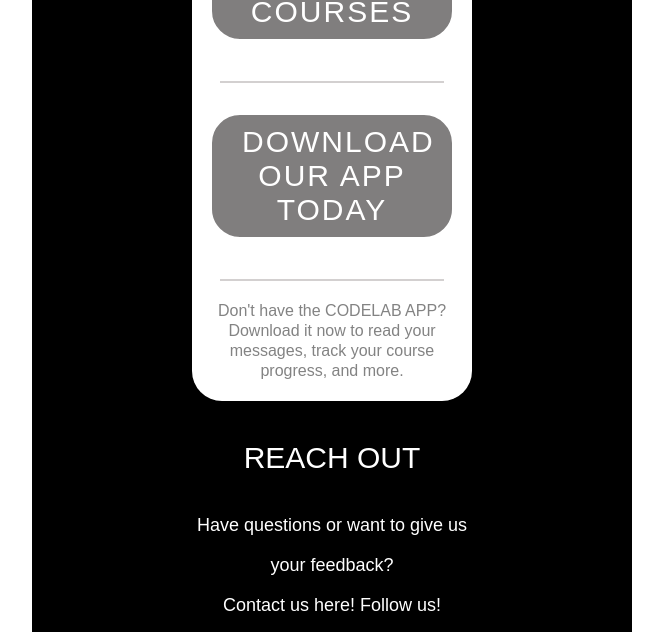
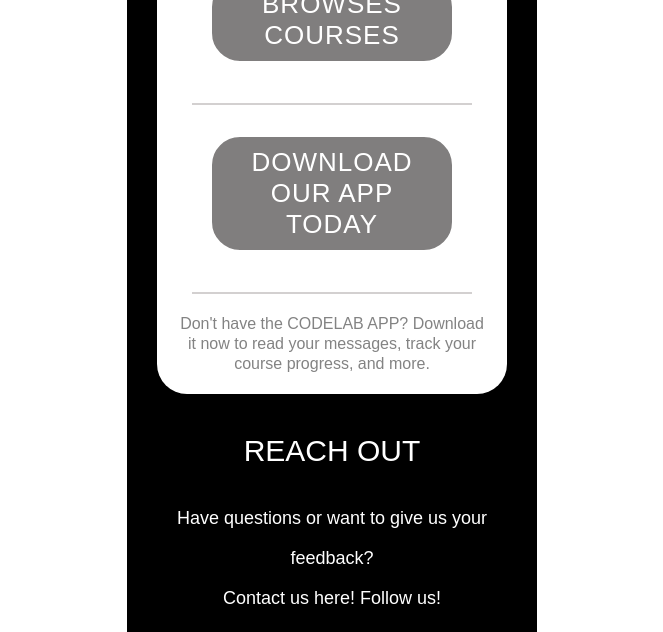
Before and after one commit to kjh311/scholly-test, a plain HTML site: page table.html in a window 1280 px wide. Shown: the part 1310-1942 px from the top of the page, without its empty margins (308-971 px from the left). Drawn offline with Linux system fonts and the light colour scheme.

Commit message:
responsive

```diff
--- a/table.html
+++ b/table.html
@@ -5,16 +5,20 @@
     <meta http-equiv="Content-Type" content="text/html; charset=UTF-8">
 
 </head>
-    <body style="margin: 0; padding: 0; border: 0; font-family: 'Ubuntu', sans-serif; color: #fff; font-size: 16px; min-height: 1000px; text-align: center;">
+    <body >
+
+      <div style="margin: 0; padding: 0; border: 0; font-family: 'Ubuntu', sans-serif; color: #fff; font-size: 16px; min-height: 1000px; text-align: center;">
+
+
 
       <table  style=" margin: 0; padding: 0; margin-left: auto; margin-right: auto; left: 0; right: 0;    height: auto;">
         <tr>
           <td>
-            <table style="background-color: black; margin-left: auto; margin-right: auto; left: 0; right: 0; width: 600px;  top: 0;"   cellspacing="0" cellpadding="0"  border="0">
+            <table style="background-color: black; margin-left: auto; margin-right: auto; left: 0; right: 0; max-width: 600px;  top: 0;"   cellspacing="0" cellpadding="0"  border="0">
               <tr>
                 <td>
 <!-- LOGO -->
-                  <div style="top: 40px;  margin: 40px auto 0 auto; width: 280px; height: auto;">
+                  <div style="top: 40px;  margin: 40px auto 0 auto;  max-width: 350px; height: auto;">
                       <img style="width: 100%;" src="https://github.com/kjh311/scholly-test/blob/gh-pages/assets/Logo/Code-Lab-Logo-white.png?raw=true" alt="Code Lab Logo">
                       <p style="margin: 0; color: #fff; text-align: center; font-size: 15px; letter-spacing: 4px;">10/26/18</p>
                     </div>
@@ -25,7 +29,7 @@
                     </div>
 
 <!-- 1st Colored Block -->
-                    <div style="margin: 0 auto; width: 280px; height: auto; background-image: linear-gradient(#9849cc, #c64ace, #ec36ab); border-radius: 30px; margin-top: 40px; padding-bottom: 20px;">
+                    <div style="margin: 0 auto;  max-width: 350px; height: auto; background-image: linear-gradient(#9849cc, #c64ace, #ec36ab); border-radius: 30px; margin-top: 40px; padding-bottom: 20px;">
                       <p style="margin: 0; padding: 0; font-size: 80px;">1</p>
                       <p style="margin: 0; padding: 0 10% 0 10%; color: #fff; font-family: 'Ubuntu', sans-serif; font-size: 35px;">Drawing with Code </p>
                       <br>
@@ -34,7 +38,7 @@
                     </div>
 
 <!-- 2nd Colored Block -->
-                    <div style="margin: 0 auto; width: 280px; height: auto; background-image: linear-gradient(#ec36ab, #f07c46, #f1be52);border-radius: 30px; margin-top: 40px; padding-bottom: 20px;">
+                    <div style="margin: 0 auto;  max-width: 350px; height: auto; background-image: linear-gradient(#ec36ab, #f07c46, #f1be52);border-radius: 30px; margin-top: 40px; padding-bottom: 20px;">
                         <p style="margin: 0; padding: 0; font-size: 80px;">2</p>
                         <p style="margin: 0; padding: 0 10% 0 10%; font-family: 'Ubuntu', sans-serif; margin-top: 0px; font-size: 35px;">Building an Interactive Solar System </p>
                         <br>
@@ -44,15 +48,15 @@
 
 <!-- White Block -->
 
-                      <div style="margin: 0 auto; width: 280px; height: auto; background-color: white; border-radius: 30px; margin-top: 40px; padding-top: 30px; padding-bottom: 20px; position: relative;">
+                      <div style="margin: 0 auto;  max-width: 350px; height: auto; background-color: white; border-radius: 30px; margin-top: 40px; padding-top: 30px; padding-bottom: 20px; position: relative;">
 
-                        <a href="#" title="" style="color: #fff; padding: 10px 30px 10px 30px; border-radius: 30px; background-color: #807e7e; text-decoration: none; border: 2px solid white; display: inline; font-size: 30px; letter-spacing: 2px; font-weight: 500; display: block; width: 180px; margin: 20px auto 0 auto;">BROWSES COURSES <br>
+                        <a href="#" title="" style="color: #fff; padding: 10px 30px 10px 30px; border-radius: 30px; background-color: #807e7e; text-decoration: none; border: 2px solid white; display: inline; font-size: 26px; letter-spacing: 1px; font-weight: 500; display: block; width: 180px; margin: 20px auto 0 auto; overflow-wrap: normal;">BROWSES COURSES <br>
                        <!--  <img style="width: 50px; display: inline;" src="https://github.com/kjh311/scholly-test/blob/gh-pages/assets/bluebutton.png?raw=true" alt="blue arrow">   -->
                       </a>
 
                       <p style="margin: 0 auto; padding: 0; margin-top: 40px;  width: 80%; height: 2px; background-color: #d3d0d0; "></p>
 
-                          <a href="#" title="" style="color: #fff; padding: 10px 30px 10px 30px; border-radius: 30px; background-color: #807e7e; text-decoration: none; border: 2px solid white; font-size: 30px; letter-spacing: 2px; font-weight: 500; display: block; width: 180px; margin: 0 auto; margin-top: 30px">DOWNLOAD OUR APP TODAY<br>
+                          <a href="#" title="" style="color: #fff; padding: 10px 30px 10px 30px; border-radius: 30px; background-color: #807e7e; text-decoration: none; border: 2px solid white; font-size: 26px; letter-spacing: 1px; font-weight: 500; display: block; width: 180px; margin: 0 auto; margin-top: 30px; overflow-wrap: normal;">DOWNLOAD OUR APP TODAY<br>
                          <!--  <img style="width: 50px; display: inline;" src="https://github.com/kjh311/scholly-test/blob/gh-pages/assets/bluebutton.png?raw=true" alt="blue arrow">   -->
                         </a>
 
@@ -67,7 +71,7 @@
 <!-- REACH OUT -->
                         <div style="margin: 0 auto; padding: 0; margin-top: 40px;">
                           <p style="font-size: 30px; font-family: 'Ubuntu', sans-serif;">REACH OUT</p>
-                          <p style="font-size: 18px; margin: 20px auto 20px auto; width: 280px; line-height: 40px;">Have questions or want to give us your feedback?<br>Contact us here! Follow us!</p>
+                          <p style="font-size: 18px; margin: 20px auto 20px auto;  max-width: 350px; line-height: 40px;">Have questions or want to give us your feedback?<br>Contact us here! Follow us!</p>
 
                           <ul style="display: inline;margin: 0 auto; padding: 0;">
                             <li style="display: inline; margin: 10px 10px 0px 10px;"><a href="#" title=""><img style="width: 70px;" src="https://github.com/kjh311/scholly-test/blob/gh-pages/assets/SocialMediaIcons/twitter-white.png?raw=true" alt=""></a></li>
@@ -75,7 +79,7 @@
                             <li style="display: inline; margin: 10px 10px 0px 10px;"><a href="#" title=""><img style="width: 70px;" src="https://github.com/kjh311/scholly-test/blob/gh-pages/assets/SocialMediaIcons/facebook-white.png?raw=true" alt=""></a></li>
                           </ul>
 
-                          <p style="margin: 40px auto 0 auto; max-width: 280px; height: 2px; background-color: #d3d0d0"></p>
+                          <p style="margin: 40px auto 0 auto;  max-width: 350px; height: 2px; background-color: #d3d0d0"></p>
                           <p style="margin-top: 40px; padding: 0px 25% 40px 25%; line-height: 30px; font-size: 12px;">If you don't wish to receive this email in the future, change email preferences.</p>
                         </div>
 
@@ -89,5 +93,6 @@
 
 
       </table>
+      </div>
   </body>
 </html>
```
